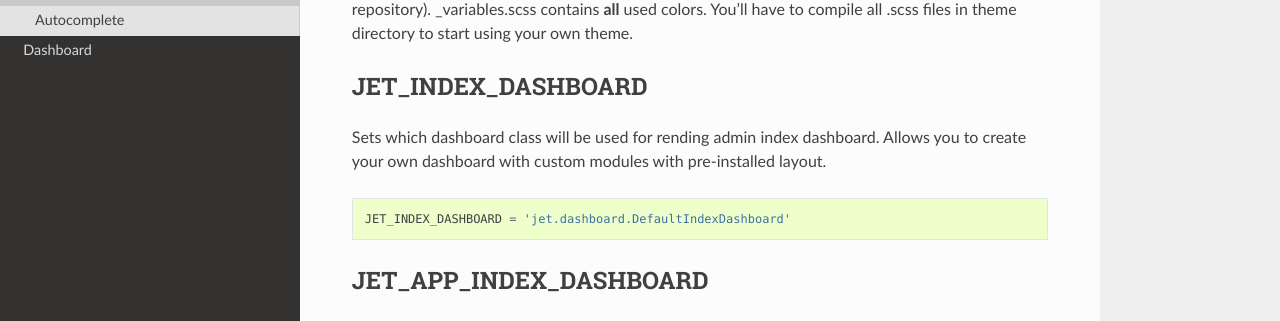
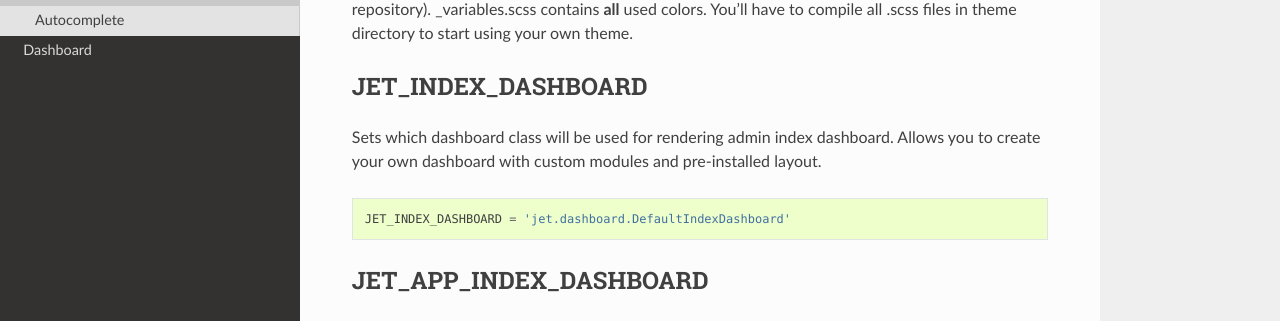
Before and after one commit to geex-arts/django-jet, a Sphinx documentation site: the page built from docs/config_file.rst, in a window 1280 px wide and 900 px high, scrolled down 502 px. Shown: the part 300-621 px from the top of the window. Built offline with Sphinx 7.4.7 and the Read the Docs theme 2.0.0, drawn with Linux system fonts in a browser that asks for light colours; pages that are not in the unit, such as notebooks, are missing from menus.

Commit message:
Fix mistype

```diff
--- a/docs/config_file.rst
+++ b/docs/config_file.rst
@@ -34,8 +34,8 @@ to start using your own theme.
 JET_INDEX_DASHBOARD
 -------------------
 
-Sets which dashboard class will be used for rending admin index dashboard. Allows you to create
-your own dashboard with custom modules with pre-installed layout.
+Sets which dashboard class will be used for rendering admin index dashboard. Allows you to create
+your own dashboard with custom modules and pre-installed layout.
 
 .. code:: python
 
```
